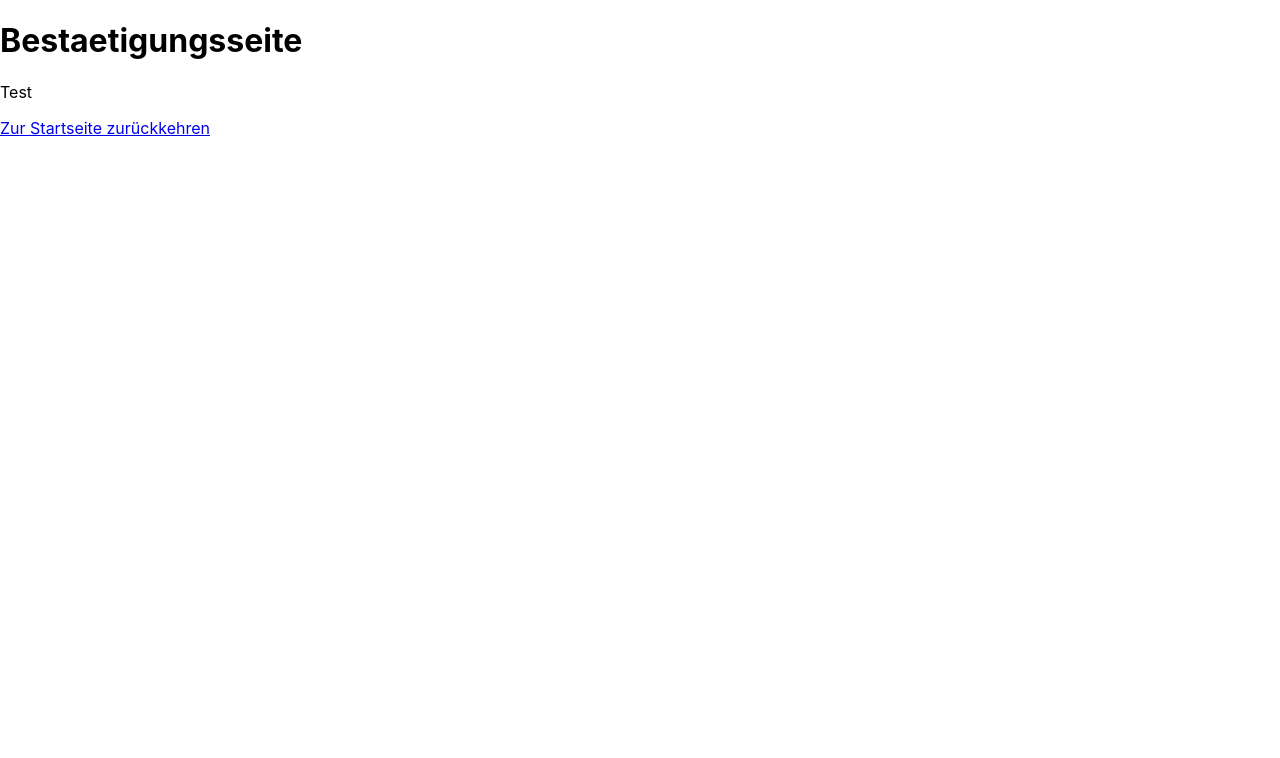
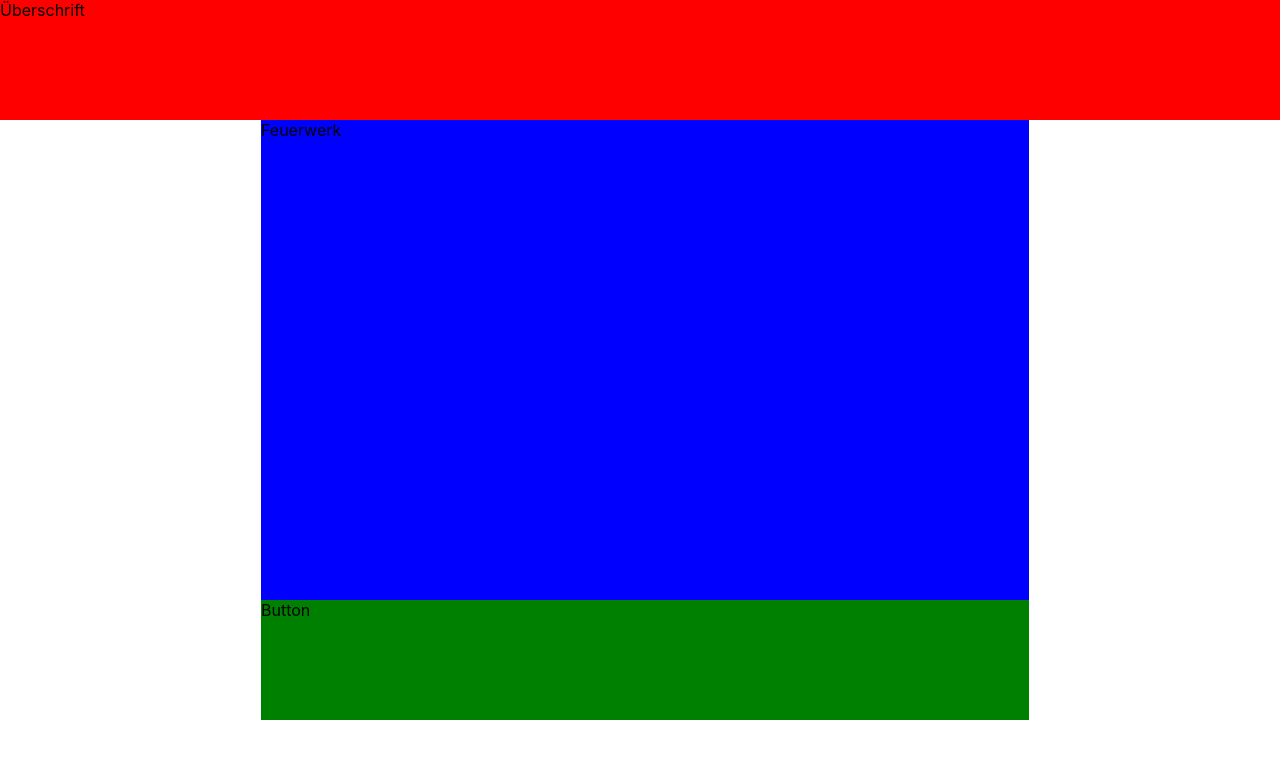
Before and after one commit to Alinabuss/Portfolio_Pruefung, a React (Create React App) app in the folder webshop/: page /Bestaetigungsseite in a window 1280 px wide. Shown: the top 758 px of the page. Built offline with nearby package versions, Linux system fonts and the light colour scheme.

Commit message:
Grid-Layout Bestätigungsseite

```diff
--- a/webshop/src/App.js
+++ b/webshop/src/App.js
@@ -9,12 +9,6 @@ import Warenkorbseite from './Seiten/Warenkorbseite/Warenkorbseite'
 
 function App() {
   return (
-    // <div className="App">
-    //   <header className="App-header">
-    //     <h1>Produktseite</h1>
-    //     <p>Test</p>
-    //   </header>
-    // </div>
     <Router>
       <Route path='/' exact component = {Startseite}/>
       <Route path='/Warenkorbseite' exact component = {Warenkorbseite}/>
--- a/webshop/src/Seiten/Bestaetigungsseite/Bestaetigungsseite.css
+++ b/webshop/src/Seiten/Bestaetigungsseite/Bestaetigungsseite.css
@@ -0,0 +1,24 @@
+.grid-container {
+    display: grid;
+    grid-template-columns: 20vw 60vw 20vw;
+    grid-template-rows: 15vh 60vh 15vh ;
+    gap: 0px 5px;
+    grid-template-areas:
+      "Überschrift Überschrift Überschrift"
+      ". Feuerwerk ."
+      ". Button .";
+  }
+.Überschrift {
+    background: red;
+    grid-area: Überschrift;
+}
+
+.Feuerwerk {
+    background: blue;
+    grid-area: Feuerwerk;
+}
+
+.Button {
+    background: green;
+    grid-area: Button
+}
--- a/webshop/src/Seiten/Bestaetigungsseite/Bestaetigungsseite.js
+++ b/webshop/src/Seiten/Bestaetigungsseite/Bestaetigungsseite.js
@@ -6,9 +6,14 @@ class Bestaetigungsseite extends React.Component {
     render() {
         return (
             <div className="Bestaetigungsseite">
-                <h1>Bestaetigungsseite</h1>
+                <div class="grid-container">
+                    <div class="Überschrift">Überschrift</div>
+                    <div class="Feuerwerk">Feuerwerk</div>
+                    <div class="Button">Button</div>
+                </div>
+                {/* <h1>Bestaetigungsseite</h1>
                 <p>Test</p>
-                <p><NavLink to="/">Zur Startseite zurückkehren</NavLink></p>
+                <p><NavLink to="/">Zur Startseite zurückkehren</NavLink></p> */}
             </div>
           );
     }
```
